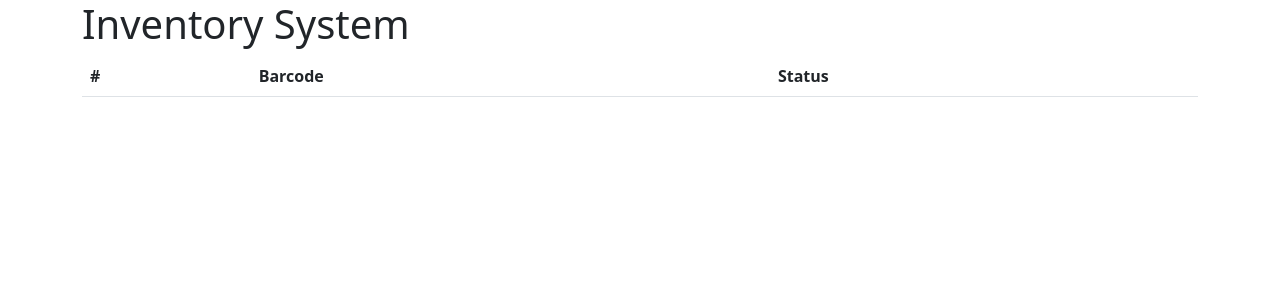
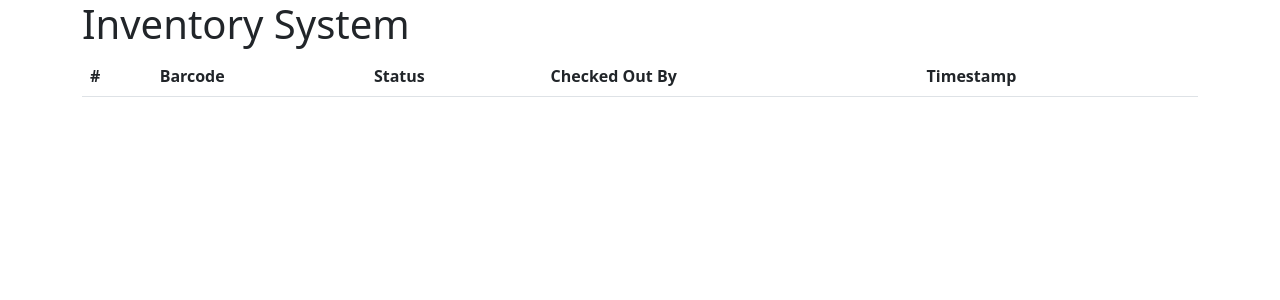
Before and after one commit to varnerchris/inventory_app, a Flask app: page / in a window 1280 px wide. Shown: the top 300 px of the page. Run offline with Flask 3, Linux system fonts and the light colour scheme; data that the repository does not hold is empty; parts of the project's set-up code (start-up, migrations or seed data) failed here and were passed over; some libraries are stand-ins or nearby versions.

Commit message:
added functionality for inputting name with websockets and displaying name --added debugging

```diff
--- a/app.py
+++ b/app.py
@@ -98,7 +98,12 @@ def handle_scan(barcode):
 @app.route('/')
 def inventory():
     conn = get_db_connection()
-    items = conn.execute('SELECT * FROM inventory').fetchall()
+    items = conn.execute('''
+        SELECT i.id, i.barcode, i.status, l.checked_out_by, l.timestamp
+        FROM inventory i
+        LEFT JOIN checkout_log l ON i.barcode = l.barcode
+        ORDER BY l.timestamp DESC
+    ''').fetchall()
     conn.close()
     return render_template('inventory.html', items=items)
 
@@ -108,6 +113,38 @@ def toggle(barcode):
     checked_out_by = request.form.get('checked_out_by')
     toggle_item_state(barcode, checked_out_by)
     return redirect(url_for('inventory'))
+
+@app.route('/submit_name', methods=['POST'])
+def submit_name():
+    barcode = request.json.get('barcode')
+    checked_out_by = request.json.get('checked_out_by')
+
+    try:
+        conn = get_db_connection()
+        cursor = conn.cursor()
+
+        # Update inventory status and log the checkout information
+        cursor.execute("SELECT status FROM inventory WHERE barcode = ?", (barcode,))
+        row = cursor.fetchone()
+
+        if row is None:
+            return {'error': 'Barcode not found'}, 404
+
+        # Update the status and log the transaction
+        new_status = 'out' if row[0] == 'in' else 'in'
+        cursor.execute("UPDATE inventory SET status = ? WHERE barcode = ?", (new_status, barcode))
+        cursor.execute("INSERT INTO checkout_log (barcode, checked_out_by, timestamp) VALUES (?, ?, ?)",
+                       (barcode, checked_out_by, time.strftime('%Y-%m-%d %H:%M:%S')))
+
+        conn.commit()
+        return {'success': True}
+
+    except Exception as e:
+        print(f"Error processing barcode {barcode}: {e}")
+        return {'error': str(e)}, 500
+
+    finally:
+        conn.close()
 
 # Main execution flow
 if __name__ == "__main__":
--- a/templates/inventory.html
+++ b/templates/inventory.html
@@ -17,6 +17,8 @@
                     <th scope="col">#</th>
                     <th scope="col">Barcode</th>
                     <th scope="col">Status</th>
+                    <th scope="col">Checked Out By</th>
+                    <th scope="col">Timestamp</th>
                 </tr>
             </thead>
             <tbody>
@@ -25,6 +27,8 @@
                     <th scope="row">{{ item.id }}</th>
                     <td>{{ item.barcode }}</td>
                     <td>{{ item.status }}</td>
+                    <td>{{ item.checked_out_by or 'N/A' }}</td>  <!-- Display N/A if no one has checked out -->
+                    <td>{{ item.timestamp or 'N/A' }}</td>  <!-- Display N/A if no timestamp exists -->
                 </tr>
                 {% endfor %}
             </tbody>
@@ -56,10 +60,14 @@
     <script src="https://cdnjs.cloudflare.com/ajax/libs/bootstrap/5.1.3/js/bootstrap.bundle.min.js"></script>
     <script>
         var socket = io();
+        var currentBarcode = null;
 
         // Listen for the 'barcode_scanned' event
         socket.on('barcode_scanned', function(data) {
             console.log("DEBUG: Barcode scanned received:", data);
+
+            // Save the current barcode for later use
+            currentBarcode = data.barcode;
 
             // Show the modal when an item is scanned
             var myModal = new bootstrap.Modal(document.getElementById('checkoutModal'), {
@@ -73,11 +81,23 @@
             event.preventDefault();
             var name = document.getElementById('nameInput').value;
 
-            // Send the name to the server via POST or WebSocket
-            console.log("DEBUG: Name submitted:", name);
-
-            // Emit a WebSocket event or send an AJAX request here
-            // For example: socket.emit('submit_name', { name: name });
+            // Send the name and barcode to the server via POST
+            console.log("DEBUG: Name submitted:", name, "Barcode:", currentBarcode);
+            fetch('/submit_name', {
+                method: 'POST',
+                headers: {
+                    'Content-Type': 'application/json'
+                },
+                body: JSON.stringify({ barcode: currentBarcode, checked_out_by: name })
+            })
+            .then(response => response.json())
+            .then(data => {
+                if (data.success) {
+                    console.log('Inventory updated successfully');
+                } else {
+                    console.error('Error updating inventory:', data.error);
+                }
+            });
 
             // Close the modal
             var myModal = bootstrap.Modal.getInstance(document.getElementById('checkoutModal'));
```
